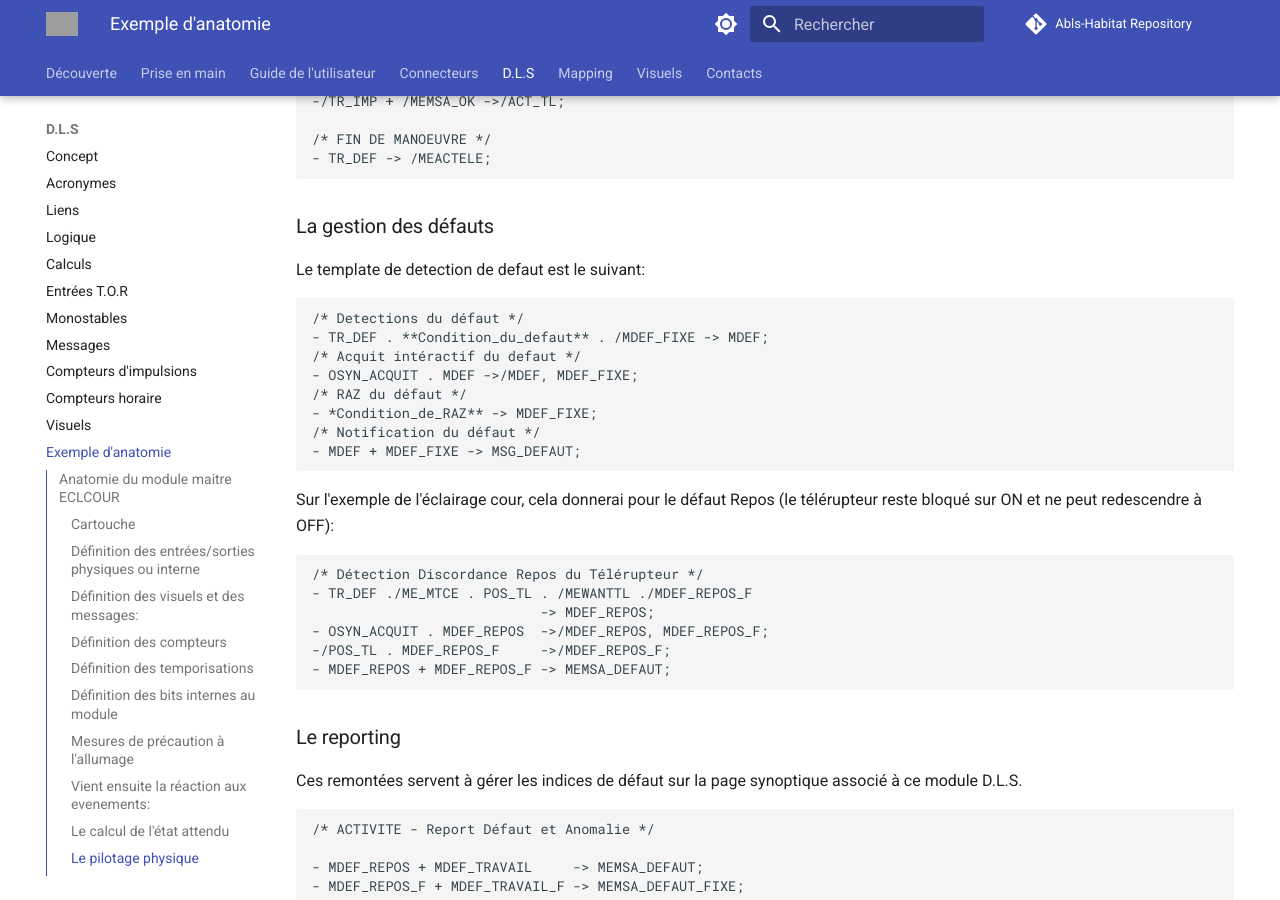
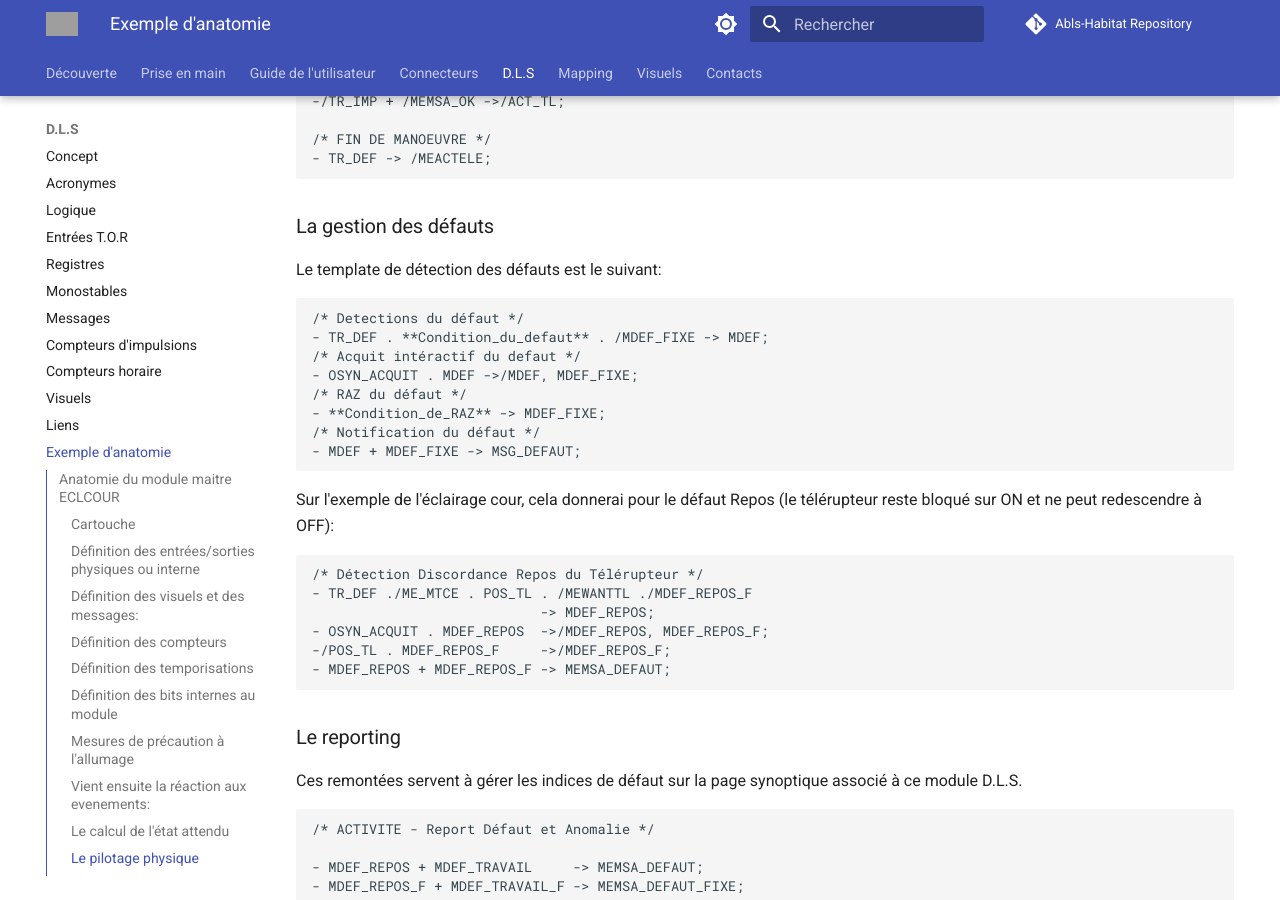
Before and after one commit to sebaru/abls-habitat-docs, an MkDocs documentation site: the page built from src/dls_anatomie.md, in a window 1280 px wide and 900 px high, scrolled down 2622 px. Built offline with MkDocs 1.6.1 and Material for MkDocs 9.7.7, drawn with Linux system fonts in a browser that asks for light colours; grey boxes are pictures that could not be loaded.

Commit message:
REGISTRE: Add dls_registres

```diff
--- a/mkdocs.yml
+++ b/mkdocs.yml
@@ -34,15 +34,15 @@ nav:
  - D.L.S:
    - Concept: dls.md
    - Acronymes: dls_acronymes.md
-   - Liens: dls_link.md
    - Logique: dls_logique.md
-   - Calculs: dls_calculs.md
    - Entrées T.O.R: dls_entre_tor.md
+   - Registres: dls_registres.md
    - Monostables: dls_monostables.md
    - Messages: dls_messages.md
    - Compteurs d'impulsions: dls_cpti.md
    - Compteurs horaire: dls_cpth.md
    - Visuels: dls_visuels.md
+   - Liens: dls_link.md
    - Exemple d'anatomie: dls_anatomie.md
  - Mapping:
    - Lien entre connecteur et D.L.S: mapping.md
--- a/src/dls_anatomie.md
+++ b/src/dls_anatomie.md
@@ -106,14 +106,14 @@ Ainsi, pour un tétérupteur pilotant l'éclairage d'une cour par exemple, dont
 
 ### La gestion des défauts
 
-Le template de detection de defaut est le suivant:
+Le template de détection des défauts est le suivant:
 
     /* Detections du défaut */
     - TR_DEF . **Condition_du_defaut** . /MDEF_FIXE -> MDEF;
     /* Acquit intéractif du defaut */
     - OSYN_ACQUIT . MDEF ->/MDEF, MDEF_FIXE;
     /* RAZ du défaut */
-    - *Condition_de_RAZ** -> MDEF_FIXE;
+    - **Condition_de_RAZ** -> MDEF_FIXE;
     /* Notification du défaut */
     - MDEF + MDEF_FIXE -> MSG_DEFAUT;
 
```
Also changed, not shown: src/dls_calculs.md (deleted, +0 -19 lines), src/dls_entre_tor.md (+2 -2 lines), src/dls_logique.md (+1 -1 lines), src/dls_messages.md (+6 -6 lines), src/dls_registres.md (added, +39 -0 lines).
